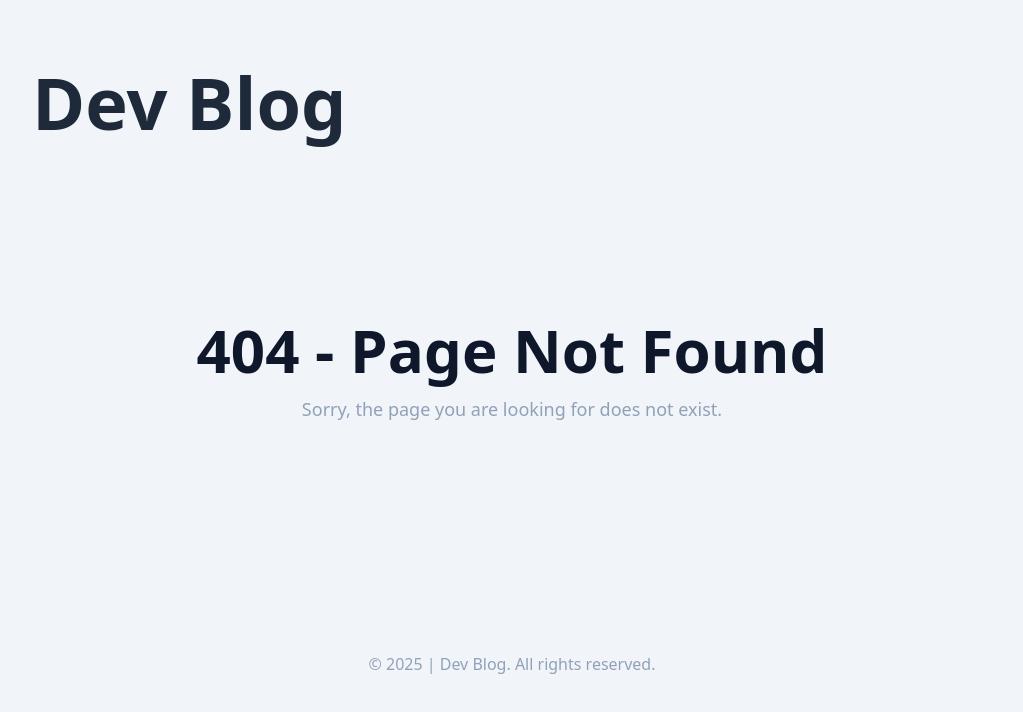
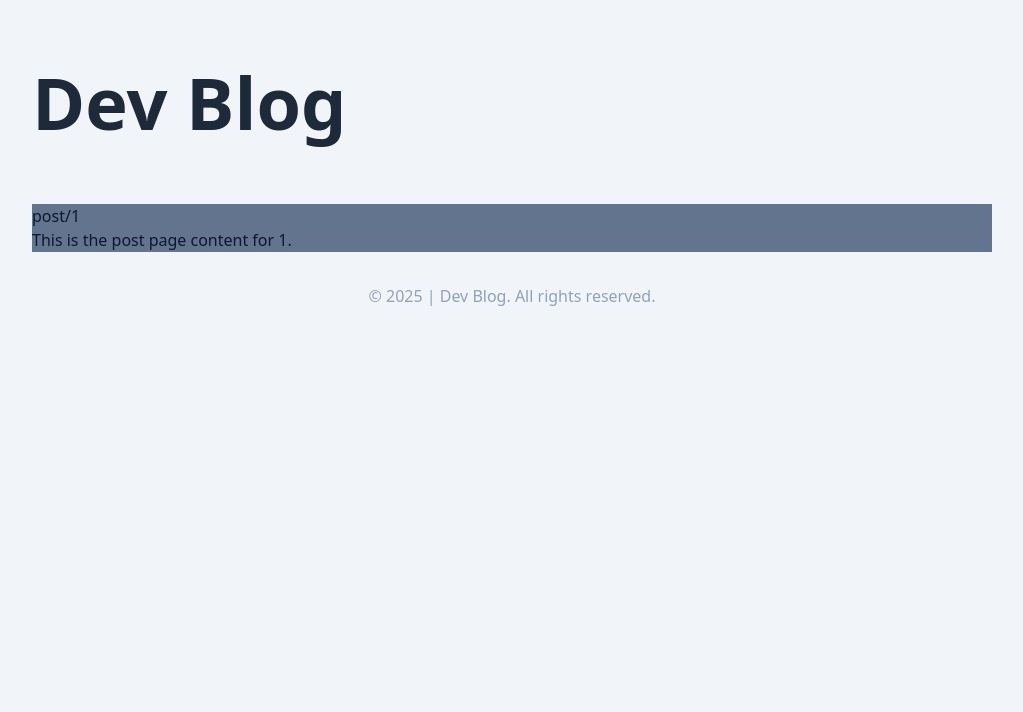
Before and after one commit to atomsdeveloper/dev-blog, a Next.js app: page /post/1 in a window 1280 px wide. Before the commit this address had no page. Shown: the top 712 px of the page, without its empty margins (128-1151 px from the left). Built offline with nearby package versions, Linux system fonts and the light colour scheme.

Commit message:
feat: created routes to post slug

```diff
--- /dev/null
+++ b/src/app/post/[slug]/page.tsx
@@ -0,0 +1,30 @@
+"use server";
+
+// Next
+import { redirect } from "next/navigation";
+
+type PostSlugPageProps = {
+  params: Promise<{
+    slug: string;
+  }>;
+};
+
+export default async function PostSlugPage({ params }: PostSlugPageProps) {
+  // Note: params is a Promise, so we need to await it
+  // If you are using a framework that provides params directly,
+  // you might not need to await it.
+  // For example, in Next.js, params is already resolved.
+  // Here, we assume params is a Promise that resolves to an object with a slug property
+  const { slug } = await params;
+
+  if (!slug) {
+    redirect("/");
+  }
+
+  return (
+    <div className="h-full bg-slate-500">
+      <h1>post/{slug}</h1>
+      <p>This is the post page content for {slug}.</p>
+    </div>
+  );
+}
--- /dev/null
+++ b/src/app/post/page.tsx
@@ -0,0 +1,27 @@
+export default function PostPage() {
+  return (
+    <div className="h-[calc(100vh-300px)]">
+      <h2 className="text-6xl/normal font-extrabold text-slate-900">
+        Post Page
+      </h2>
+      <p className="text-lg text-slate-400">This is the post page content.</p>
+    </div>
+  );
+}
+
+// Write below about routes in Next.js
+// In Next.js, routes are defined by the file structure in the `pages` directory.
+// Each file corresponds to a route, and the file name determines the URL path.
+// For example, a file named `about.js` in the `pages` directory will be accessible at `/about`.
+// Dynamic routes can be created using square brackets, like `[slug].js`, which allows for variable paths.
+// Additionally, Next.js supports nested routes by creating subdirectories within the `pages` directory.
+// For example, a file at `pages/blog/[slug].js` would be accessible at `/blog/[slug]`.
+// This structure allows for a clear and organized way to manage routes in a Next.js application.
+// Note: The above code is a simple example of a PostPage component in Next.js.
+// It does not include any dynamic routing or server-side logic, which would typically be handled in a file like `src/app/post/[slug]/page.tsx`.
+// The PostPage component is a static page that displays a title and a paragraph of text.
+// In a real application, you would likely fetch data from an API or a database to display dynamic content based on the post's slug or other parameters.
+// The `PostPage` component can be used as a placeholder or a starting point for building a more complex post page in a Next.js application.
+// For dynamic routing, you would typically use a file structure like `src/app/post/[slug]/page.tsx` where `[slug]` is a dynamic segment that can be replaced with actual post slugs.
+// This allows Next.js to handle requests for different posts based on their unique slugs
+// and render the appropriate content for each post dynamically.
```
